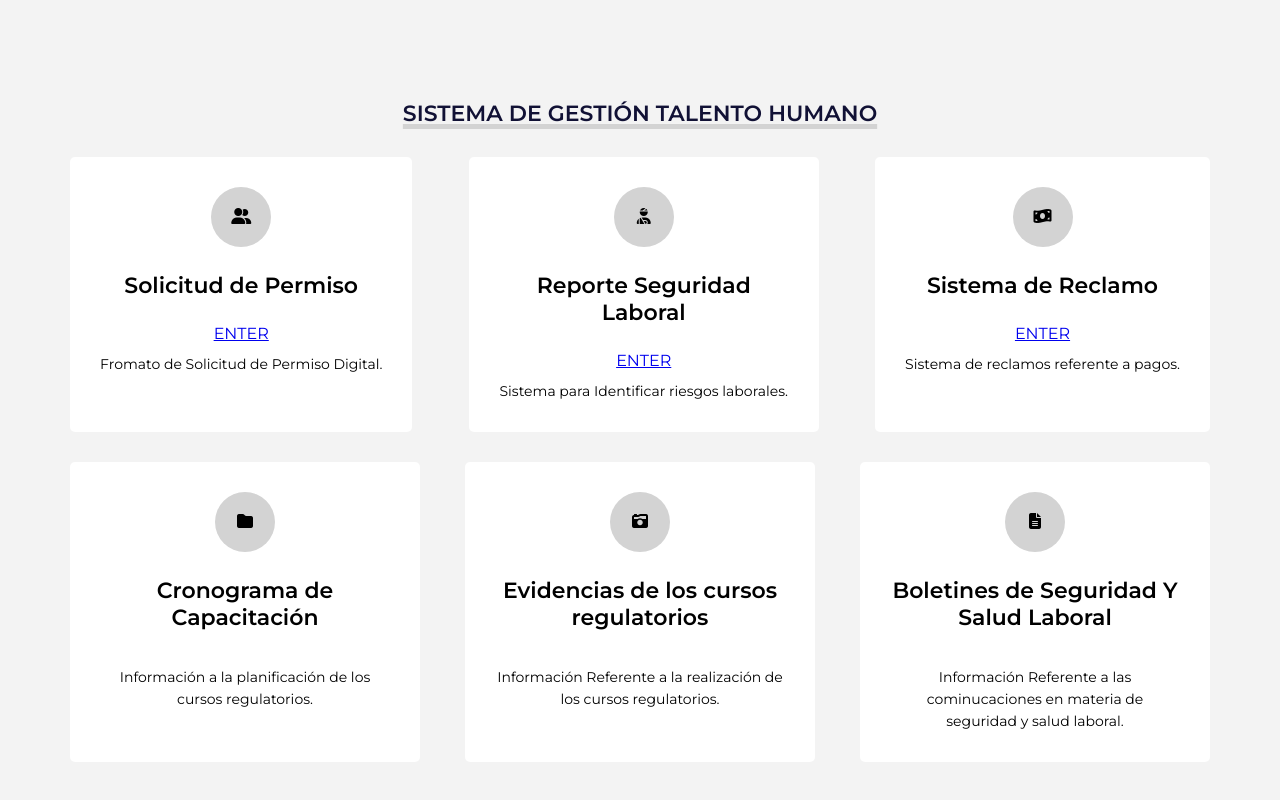
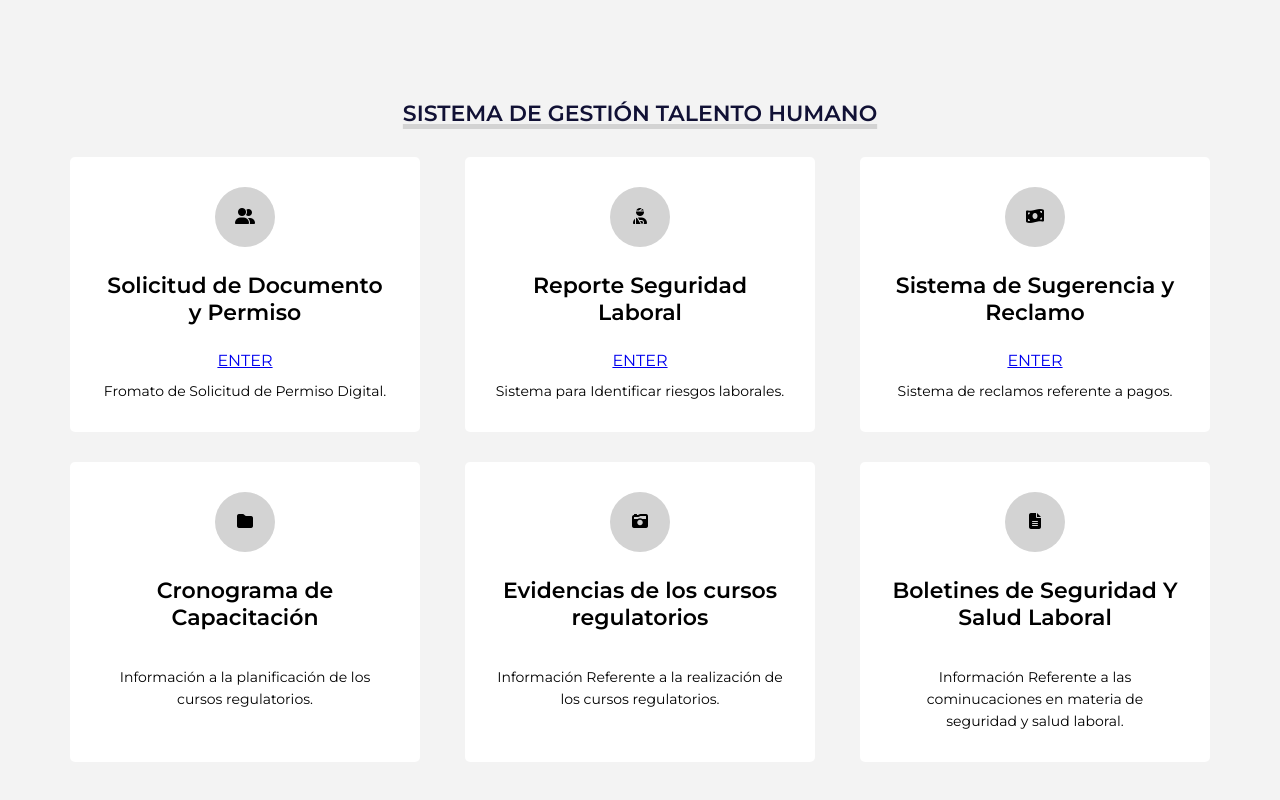
Before and after one commit to RichardGestion/web-alianzaikaro, a plain HTML site: page index17.html in a window 1280 px wide. Shown: the top 800 px of the page. Drawn offline with Linux system fonts and the light colour scheme.

Commit message:
Update index17.html

```diff
--- a/index17.html
+++ b/index17.html
@@ -19,7 +19,7 @@
         <div class="fila">
             <div class="servicio">
                 <span class="icono"><i class="fa-solid fa-user-group"></i></span>
-                <h4>Solicitud de Permiso</h4>
+                <h4>Solicitud de Documento y Permiso</h4>
                 <ul class="servicios-tag">
                     <li><a href="https://my.forms.app/smsalianzaikaro/formato-solicitud-de-permiso">ENTER</a></li>
                 </ul>
@@ -35,7 +35,7 @@
             </div>
             <div class="servicio">
                 <span class="icono"><i class="fa-solid fa-money-bill-wave"></i></span>
-                <h4>Sistema de Reclamo</h4>
+                <h4>Sistema de Sugerencia y Reclamo</h4>
                 <ul class="servicios-tag">
                     <li><a href="https://my.forms.app/smsalianzaikaro/sistema-de-reclamo">ENTER</a></li>
                 </ul>
```
